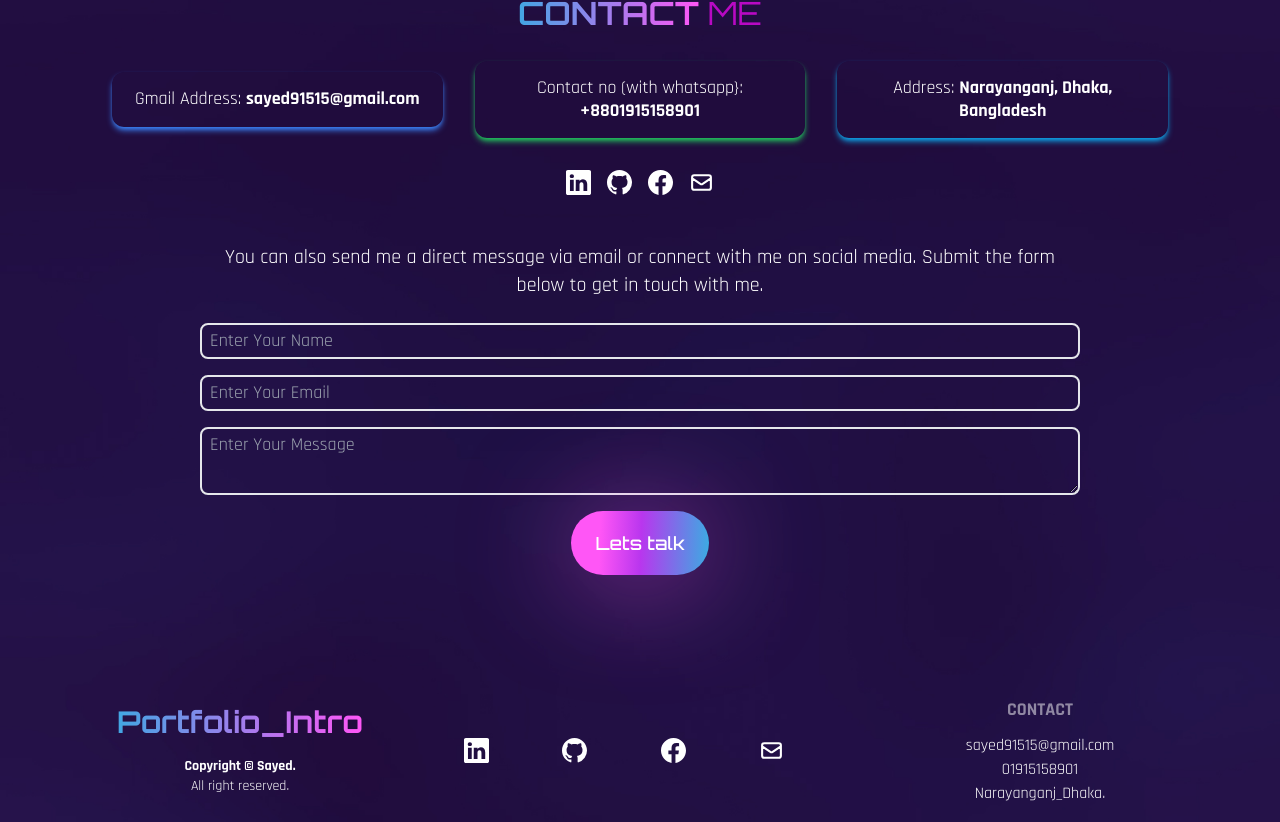
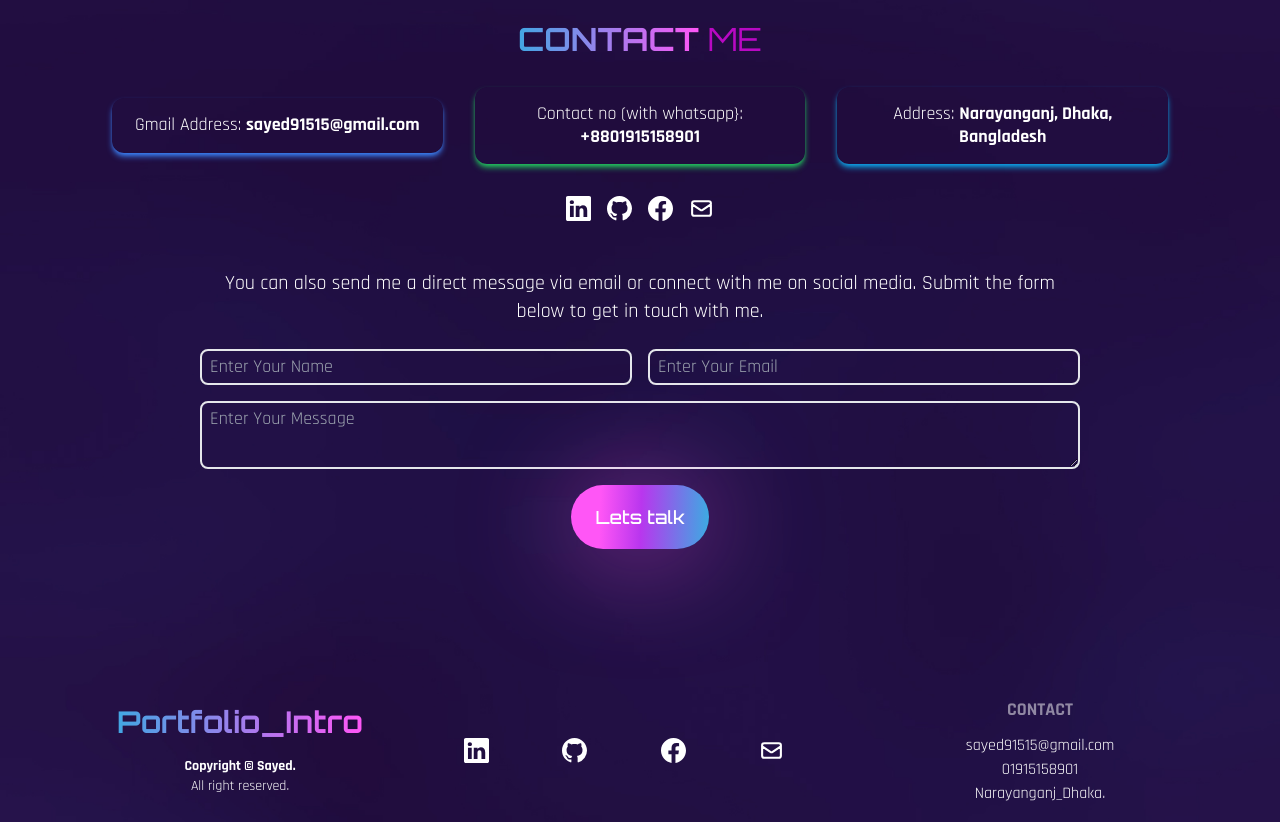
Before and after one commit to sayed8901/my-web-developer-portfolio, a React (Vite) app: page / in a window 1280 px wide. Shown: the part 4138-4960 px from the top of the page. Built offline with nearby package versions, Linux system fonts and the light colour scheme; a web font is replaced by a local one.

Commit message:
contact form design modified

```diff
--- a/src/pages/Contact.jsx
+++ b/src/pages/Contact.jsx
@@ -92,26 +92,28 @@ const Contact = () => {
             method="POST"
             className="flex flex-col w-full"
           >
+            <div className="flex flex-col sm:flex-row gap-4">
               <input
                 type="text"
                 name="name"
                 required
                 placeholder="Enter Your Name"
-              className="px-2 bg-transparent border-2 rounded-lg text-white focus:outline-none"
+                className="flex-1 px-2 bg-transparent border-2 rounded-lg text-white focus:outline-none"
               />
               <input
                 type="email"
                 name="email"
                 required
                 placeholder="Enter Your Email"
-              className="my-4 px-2 bg-transparent border-2 rounded-lg text-white focus:outline-none"
+                className="flex-1 px-2 bg-transparent border-2 rounded-lg text-white focus:outline-none"
               />
+            </div>
             <textarea
               name="message"
               rows="2"
               required
               placeholder="Enter Your Message"
-              className="px-2 bg-transparent border-2 rounded-lg text-white focus:outline-none"
+              className="mt-4 px-2 bg-transparent border-2 rounded-lg text-white focus:outline-none"
             ></textarea>
 
             <div className="flex mx-auto my-4">
```
Lines whose indentation alone changed are shown as unchanged.
